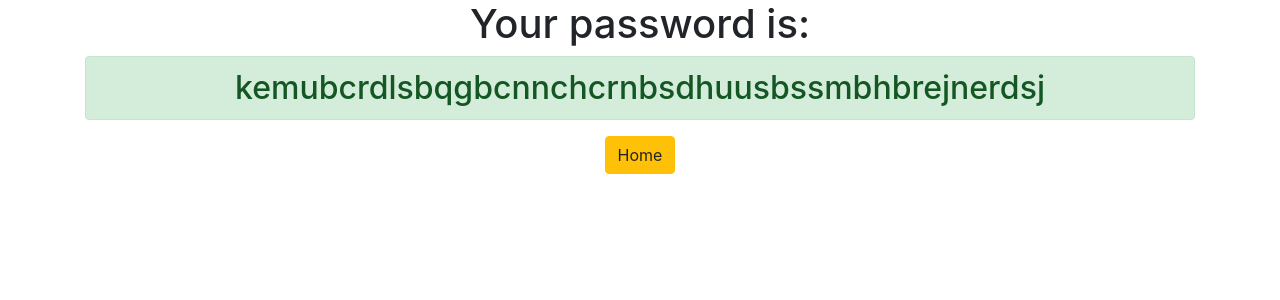
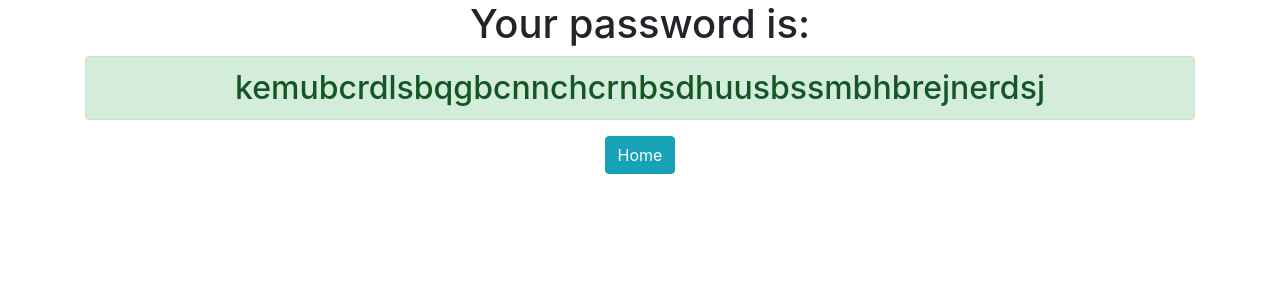
Before and after one commit to MZudem/django3-password-generator, a Django app: page /password/ in a window 1280 px wide. Shown: the top 300 px of the page. Run offline with Django 3.2, Linux system fonts and the light colour scheme; some libraries are stand-ins or nearby versions.

Commit message:
I made some tweaks

```diff
--- a/generator/templates/generator/password.html
+++ b/generator/templates/generator/password.html
@@ -3,5 +3,5 @@
 <div class="container text-center">
     <h1>Your password is: </h1>
     <h2 class="alert alert-success">{{ password }}</h2>
-    <a href="{% url 'home' %}" class="btn btn-warning">Home</a>
+    <a href="{% url 'home' %}" class="btn btn-info">Home</a>
 </div>
--- a/password_generator/settings.py
+++ b/password_generator/settings.py
@@ -20,7 +20,7 @@ BASE_DIR = os.path.dirname(os.path.dirname(os.path.abspath(__file__)))
 # See https://docs.djangoproject.com/en/3.0/howto/deployment/checklist/
 
 # SECURITY WARNING: keep the secret key used in production secret!
-SECRET_KEY = '8pzq8k#zt(ob1lzofm#fz09-14$%4bjl7m6r+0czkxzszgt&%u'
+SECRET_KEY = '8pzq8k#zt(ob1lzofm#fz09-14$%4bjhfdjkhfghdytl7m6r+0czkxzszgt&%u'
 
 # SECURITY WARNING: don't run with debug turned on in production!
 DEBUG = True
```
